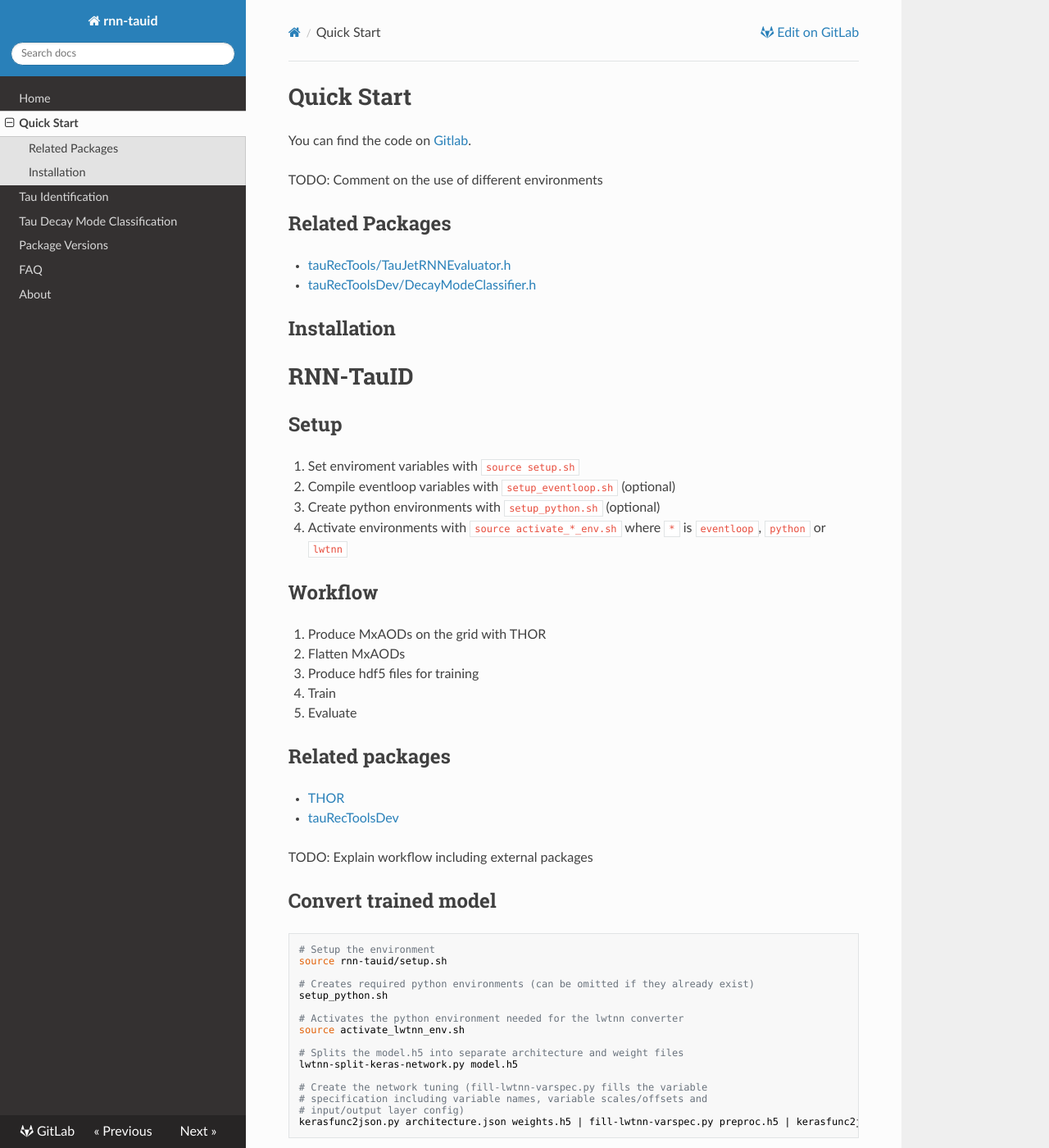
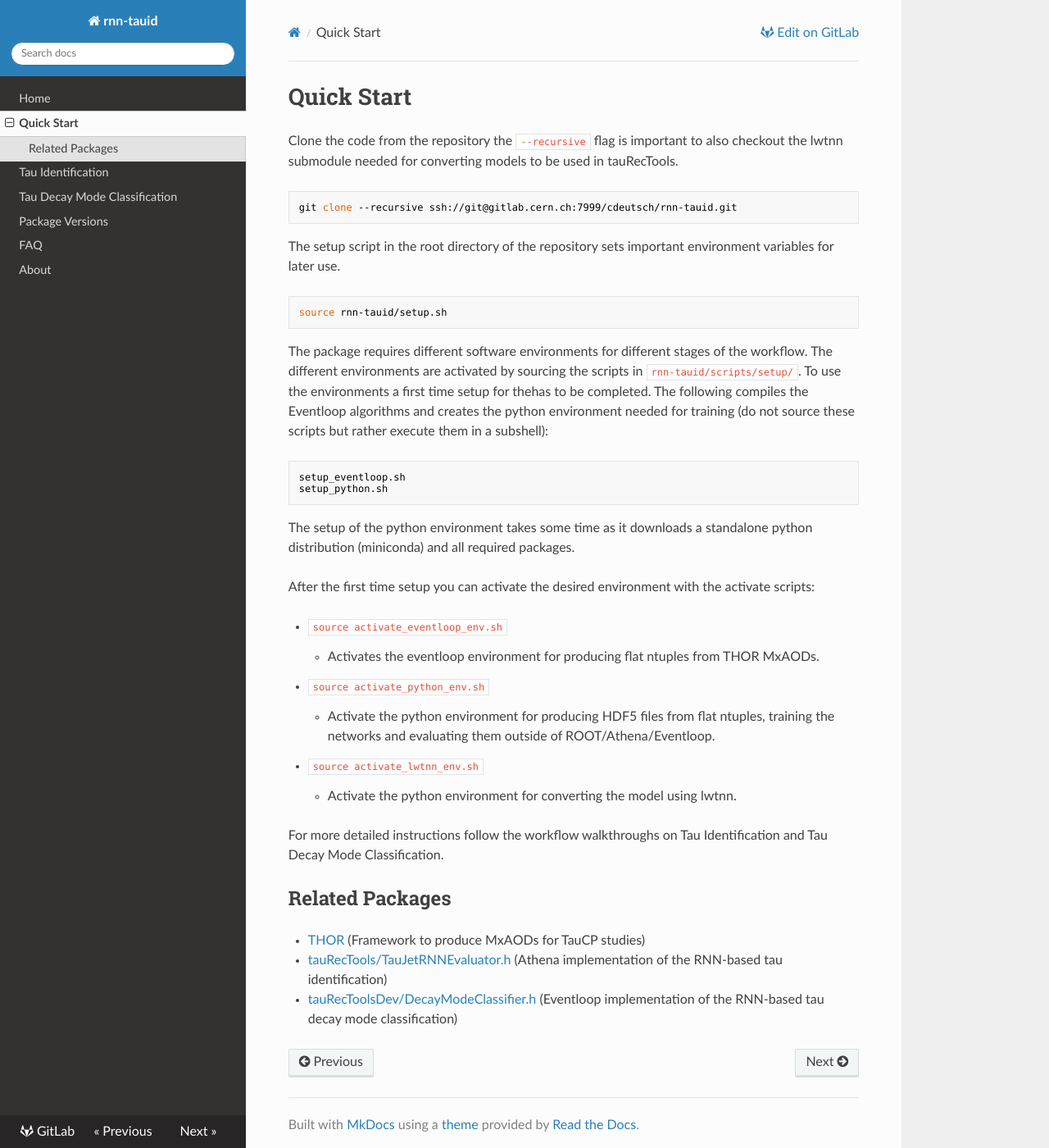
Before and after one commit to chrisdeutsch/rnn-tauid, an MkDocs documentation site: the page built from docs/quick-start.md, in a window 1280 px wide and 1400 px high. Shown: the whole window at 82% size. Built offline with MkDocs 1.6.1, drawn with Linux system fonts in a browser that asks for light colours; nearby versions of some CDN libraries; old or Windows-style settings are respelled for this version of MkDocs.

Commit message:
Docs: Quick Start

````diff
--- a/docs/quick-start.md
+++ b/docs/quick-start.md
@@ -1,59 +1,55 @@
 # Quick Start
 
-You can find the code on [Gitlab](https://gitlab.cern.ch/cdeutsch/rnn-tauid).
+Clone the code from the repository the `--recursive` flag is important to also
+checkout the lwtnn submodule needed for converting models to be used in
+tauRecTools.
 
-TODO: Comment on the use of different environments
+```bash
+git clone --recursive ssh://git@gitlab.cern.ch:7999/cdeutsch/rnn-tauid.git
+```
+
+The setup script in the root directory of the repository sets important
+environment variables for later use.
+
+```bash
+source rnn-tauid/setup.sh
+```
+
+The package requires different software environments for different stages of the
+workflow. The different environments are activated by sourcing the scripts in
+`rnn-tauid/scripts/setup/`. To use the environments a first time setup for
+thehas to be completed. The following compiles the Eventloop algorithms and
+creates the python environment needed for training (do not source these scripts
+but rather execute them in a subshell):
+
+```bash
+setup_eventloop.sh
+setup_python.sh
+```
+
+The setup of the python environment takes some time as it downloads a standalone
+python distribution (miniconda) and all required packages.
+
+After the first time setup you can activate the desired environment with the
+activate scripts:
+
+- `source activate_eventloop_env.sh`
+    - Activates the eventloop environment for producing flat ntuples from THOR
+    MxAODs.
+- `source activate_python_env.sh`
+    - Activate the python environment for producing HDF5 files from flat
+    ntuples, training the networks and evaluating them outside of
+    ROOT/Athena/Eventloop.
+- `source activate_lwtnn_env.sh`
+    - Activate the python environment for converting the model using lwtnn.
+
+For more detailed instructions follow the workflow walkthroughs on Tau
+Identification and Tau Decay Mode Classification.
 
 ## Related Packages
 
-- [tauRecTools/TauJetRNNEvaluator.h](https://gitlab.cern.ch/atlas/athena/blob/21.0/Reconstruction/tauRecTools/tauRecTools/TauJetRNNEvaluator.h)
+- [THOR](https://gitlab.cern.ch/atlas-perf-tau/THOR) (Framework to produce MxAODs for TauCP studies)
 
-- [tauRecToolsDev/DecayModeClassifier.h](https://gitlab.cern.ch/cdeutsch/tauRecToolsDev/blob/decaymodeclf-implemenation/tauRecToolsDev/DecayModeClassifier.h)
+- [tauRecTools/TauJetRNNEvaluator.h](https://gitlab.cern.ch/atlas/athena/blob/21.0/Reconstruction/tauRecTools/tauRecTools/TauJetRNNEvaluator.h) (Athena implementation of the RNN-based tau identification)
 
-## Installation
-
-# RNN-TauID
-
-## Setup
-
-1. Set enviroment variables with `source setup.sh`
-2. Compile eventloop variables with `setup_eventloop.sh` (optional)
-3. Create python environments with `setup_python.sh` (optional)
-4. Activate environments with `source activate_*_env.sh` where `*` is
-   `eventloop`, `python` or `lwtnn`
-
-## Workflow
-
-1. Produce MxAODs on the grid with THOR
-2. Flatten MxAODs
-3. Produce hdf5 files for training
-4. Train
-5. Evaluate
-
-## Related packages
-
-- [THOR](https://gitlab.cern.ch/cdeutsch/THOR/tree/RNN-MC16A)
-- [tauRecToolsDev](https://gitlab.cern.ch/cdeutsch/tauRecToolsDev/tree/RNN-MC16A)
-
-TODO: Explain workflow including external packages
-
-## Convert trained model
-
-```
-# Setup the environment
-source rnn-tauid/setup.sh
-
-# Creates required python environments (can be omitted if they already exist)
-setup_python.sh
-
-# Activates the python environment needed for the lwtnn converter
-source activate_lwtnn_env.sh
-
-# Splits the model.h5 into separate architecture and weight files
-lwtnn-split-keras-network.py model.h5
-
-# Create the network tuning (fill-lwtnn-varspec.py fills the variable
-# specification including variable names, variable scales/offsets and
-# input/output layer config)
-kerasfunc2json.py architecture.json weights.h5 | fill-lwtnn-varspec.py preproc.h5 | kerasfunc2json.py architecture.json weights.h5 /dev/stdin > nn.json
-```
+- [tauRecToolsDev/DecayModeClassifier.h](https://gitlab.cern.ch/cdeutsch/tauRecToolsDev/blob/decaymodeclf-implemenation/tauRecToolsDev/DecayModeClassifier.h) (Eventloop implementation of the RNN-based tau decay mode classification)
````
Also changed, not shown: docs/index.md (+4 -1 lines), docs/versions.md (+53 -1 lines).
